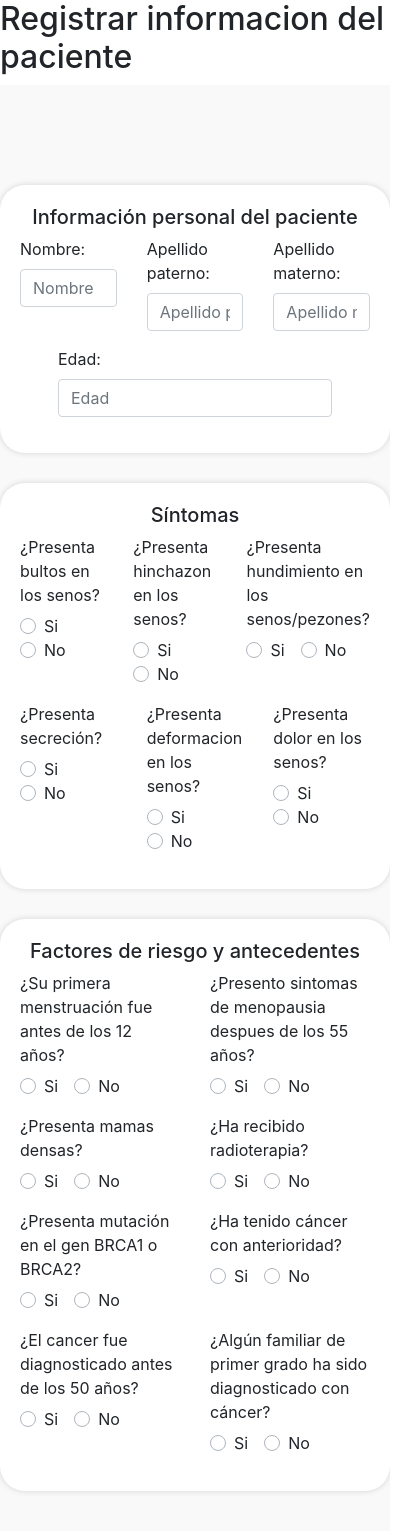
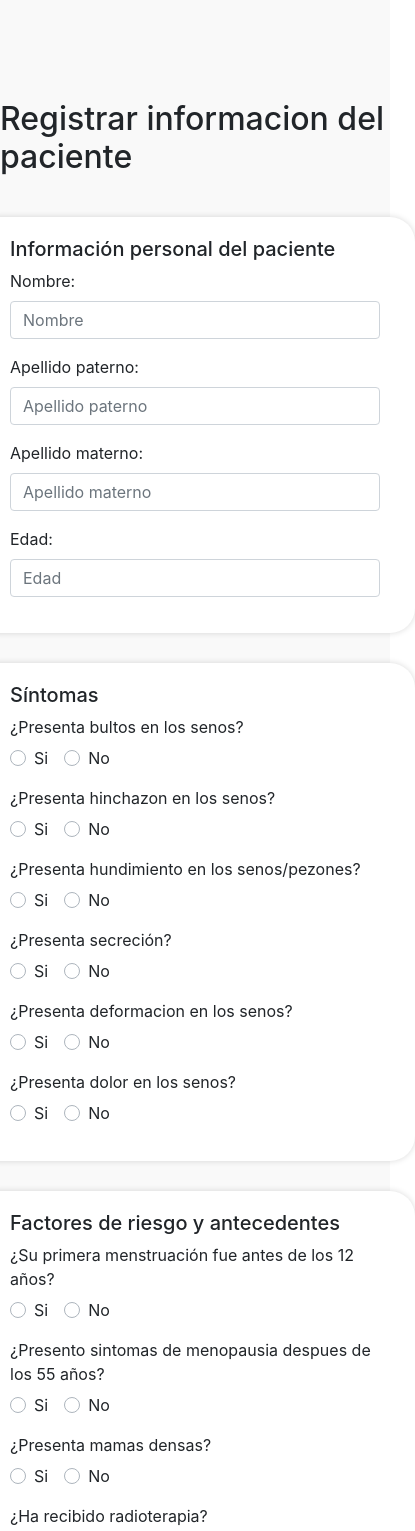
Before and after one commit to yisiah/proyectoCancer, a Vue app: page /#/pacient in a window 390 px wide. Shown: the top 1531 px of the page, 415 px wide, since content can reach past the window. Built offline with nearby package versions, Linux system fonts and the light colour scheme.

Commit message:
Se agregaron estilos a la vista de registro de pacientes y se agrego la peticion al api

```diff
--- a/src/components/pacient.vue
+++ b/src/components/pacient.vue
@@ -1,13 +1,12 @@
 <style lang="css" scoped>
-
 /*localstorage*/
 
 .box1 {
   border-radius: 25px;
   display: flex;
-    align-items: center;
+  align-items: flex-start;
   flex-direction: column;
-    justify-content: center;
+  justify-content: space-between;
   padding: 20px;
   box-shadow: 0px 0px 6px rgba(0, 0, 0, 0.15);
   width: 100%;
@@ -18,9 +17,19 @@
   border-radius: 25px;
   width: 100%;
   display: flex;
-    align-items: center;
+  align-items: flex-start;
   flex-direction: column;
   justify-content: center;
+  padding: 20px;
+  box-shadow: 0px 0px 6px rgba(0, 0, 0, 0.15);
+  background-color: white;
+  margin-top: 30px;
+  margin-bottom: 30px;
+}
+
+.box4 {
+  border-radius: 25px;
+  width: 100%;
   padding: 20px;
   box-shadow: 0px 0px 6px rgba(0, 0, 0, 0.15);
   background-color: white;
@@ -39,181 +48,253 @@
   flex-direction: column;
 }
 
+.maincontainer h2 {
+  margin-bottom: 40px;
+}
+
 .categoria {
   text-align: left;
 }
 
+.img_preview {
+  width: 400px;
+}
+
+.headerDivider {
+  border-left: 2px solid #38546d;
+}
 </style>
 
 <template lang="html">
-
 <div class="">
-
-    <h2>{{titulo}}</h2>
-
     <div class="maincontainer">
         <!--primer formulario-->
-
-        <b-form>
+        <h2>{{titulo}}</h2>
+        <b-form @submit="savePacient">
             <div class="box1">
+                <b-container fluid>
                     <h5 class="categoria">{{categoria1}}</h5>
                     <b-row>
-                    <b-col>
+                        <b-col md="4">
                             <b-form-group id="input-group-1" label="Nombre:" label-for="input-1">
-                            <b-form-input id="input-1" v-model="form.Name" type="text" required placeholder="Nombre"></b-form-input>
+                                <b-form-input id="input-1" v-model="form.name" type="text" required placeholder="Nombre"></b-form-input>
                             </b-form-group>
                         </b-col>
-                    <b-col>
+                        <b-col md="4">
                             <b-form-group id="input-group-1" label="Apellido paterno:" label-for="input-1">
-                            <b-form-input id="input-1" v-model="form.ApellidoP" type="text" required placeholder="Apellido paterno"></b-form-input>
+                                <b-form-input id="input-1" v-model="form.paternalName" type="text" required placeholder="Apellido paterno"></b-form-input>
                             </b-form-group>
                         </b-col>
-                    <b-col>
+                        <b-col md="4">
                             <b-form-group id="input-group-1" label="Apellido materno:" label-for="input-1">
-                            <b-form-input id="input-1" v-model="form.ApellidoM" type="text" required placeholder="Apellido materno"></b-form-input>
+                                <b-form-input id="input-1" v-model="form.maternalName" type="text" required placeholder="Apellido materno"></b-form-input>
                             </b-form-group>
                         </b-col>
                     </b-row>
                     <b-row>
+                        <b-col md="4">
                             <b-form-group id="input-group-1" label="Edad:" label-for="input-1">
-                        <b-form-input id="input-1" v-model="form.Edad" type="number" required placeholder="Edad"></b-form-input>
+                                <b-form-input id="input-1" v-model="form.age" type="number" required placeholder="Edad"></b-form-input>
                             </b-form-group>
+                        </b-col>
                     </b-row>
+                </b-container>
             </div>
 
 
             <!--segundo formulario-->
             <div class="box2">
-
+                <b-container fluid>
                     <h5>{{categoria2}}</h5>
                     <b-row>
-                    <b-col>
+                        <b-col md="4">
                             <b-form-group label="¿Presenta bultos en los senos?">
-                            <b-form-radio-group id="radio-group-1" v-model="selected" :options="options" name="sintoma1"></b-form-radio-group>
+                                <b-form-radio-group id="radio-group-1" v-model="form.sLump" :options="options" name="sintoma1"></b-form-radio-group>
                             </b-form-group>
                         </b-col>
-                    <b-col>
+                        <b-col md="4">
                             <b-form-group label="¿Presenta hinchazon en los senos?">
-                            <b-form-radio-group id="radio-group-2" v-model="selected" :options="options" name="sintoma2"></b-form-radio-group>
+                                <b-form-radio-group id="radio-group-2" v-model="form.sSwelling" :options="options" name="sintoma2"></b-form-radio-group>
                             </b-form-group>
                         </b-col>
-                    <b-col>
+                        <b-col md="4">
                             <b-form-group label="¿Presenta hundimiento en los senos/pezones?">
-                            <b-form-radio-group id="radio-group-3" v-model="selected" :options="options" name="sintoma3"></b-form-radio-group>
+                                <b-form-radio-group id="radio-group-3" v-model="form.sSinking" :options="options" name="sintoma3"></b-form-radio-group>
                             </b-form-group>
                         </b-col>
                     </b-row>
                     <b-row>
-                    <b-col>
+                        <b-col md="4">
                             <b-form-group label="¿Presenta secreción?">
-                            <b-form-radio-group id="radio-group-4" v-model="selected" :options="options" name="sintoma4"></b-form-radio-group>
+                                <b-form-radio-group id="radio-group-4" v-model="form.sSecretion" :options="options" name="sintoma4"></b-form-radio-group>
                             </b-form-group>
                         </b-col>
-                    <b-col>
+                        <b-col md="4">
                             <b-form-group label="¿Presenta deformacion en los senos?">
-                            <b-form-radio-group id="radio-group-5" v-model="selected" :options="options" name="sintoma5"></b-form-radio-group>
+                                <b-form-radio-group id="radio-group-5" v-model="form.sDeformation" :options="options" name="sintoma5"></b-form-radio-group>
                             </b-form-group>
                         </b-col>
-                    <b-col>
+                        <b-col md="4">
                             <b-form-group label="¿Presenta dolor en los senos?">
-                            <b-form-radio-group id="radio-group-6" v-model="selected" :options="options" name="sintoma6"></b-form-radio-group>
+                                <b-form-radio-group id="radio-group-6" v-model="form.sPain" :options="options" name="sintoma6"></b-form-radio-group>
                             </b-form-group>
                         </b-col>
                     </b-row>
-
+                </b-container>
             </div>
             <!--tercer formulario-->
             <div class="box2">
-
+                <b-container fluid>
                     <h5>{{categoria3}}</h5>
                     <b-row>
-                    <b-col>
+                        <b-col md="6">
                             <b-form-group label="¿Su primera menstruación fue antes de los 12 años?">
-                            <b-form-radio-group id="radio-group-7" v-model="selected" :options="options" name="factor1"></b-form-radio-group>
+                                <b-form-radio-group id="radio-group-7" v-model="form.rMenstruation" :options="options" name="factor1"></b-form-radio-group>
                             </b-form-group>
                         </b-col>
-                    <b-col>
+                        <b-col md="6">
                             <b-form-group label="¿Presento sintomas de menopausia despues de los 55 años?">
-                            <b-form-radio-group id="radio-group-8" v-model="selected" :options="options" name="factor2"></b-form-radio-group>
+                                <b-form-radio-group id="radio-group-8" v-model="form.sMenopause" :options="options" name="factor2"></b-form-radio-group>
                             </b-form-group>
                         </b-col>
                     </b-row>
                     <b-row>
-                    <b-col>
+                        <b-col md="6">
                             <b-form-group label="¿Presenta mamas densas?">
-                            <b-form-radio-group id="radio-group-9" v-model="selected" :options="options" name="factor3"></b-form-radio-group>
+                                <b-form-radio-group id="radio-group-9" v-model="form.rDenseBreast" :options="options" name="factor3"></b-form-radio-group>
                             </b-form-group>
                         </b-col>
-                    <b-col>
+                        <b-col md="6">
                             <b-form-group label="¿Ha recibido radioterapia?">
-                            <b-form-radio-group id="radio-group-10" v-model="selected" :options="options" name="factor4"></b-form-radio-group>
+                                <b-form-radio-group id="radio-group-10" v-model="form.rRadiotherapy" :options="options" name="factor4"></b-form-radio-group>
                             </b-form-group>
                         </b-col>
                     </b-row>
                     <b-row>
-                    <b-col>
+                        <b-col md="6">
                             <b-form-group label="¿Presenta mutación en el gen BRCA1 o BRCA2?">
-                            <b-form-radio-group id="radio-group-11" v-model="selected" :options="options" name="factor5"></b-form-radio-group>
+                                <b-form-radio-group id="radio-group-11" v-model="form.rMutation" :options="options" name="factor5"></b-form-radio-group>
                             </b-form-group>
                         </b-col>
-                    <b-col>
+                        <b-col md="6">
                             <b-form-group label="¿Ha tenido cáncer con anterioridad?">
-                            <b-form-radio-group id="radio-group-12" v-model="selected" :options="options" name="factor6"></b-form-radio-group>
+                                <b-form-radio-group id="radio-group-12" v-model="form.antCancer" :options="options" name="factor6"></b-form-radio-group>
                             </b-form-group>
                         </b-col>
                     </b-row>
                     <b-row>
-                    <b-col>
+                        <b-col md="6">
                             <b-form-group label="¿El cancer fue diagnosticado antes de los 50 años?">
-                            <b-form-radio-group id="radio-group-13" v-model="selected" :options="options" name="factor7"></b-form-radio-group>
+                                <b-form-radio-group id="radio-group-13" v-model="form.antDiagnosis" :options="options" name="factor7"></b-form-radio-group>
                             </b-form-group>
                         </b-col>
-                    <b-col>
+                        <b-col md="6">
                             <b-form-group label="¿Algún familiar de primer grado ha sido diagnosticado con cáncer?">
-                            <b-form-radio-group id="radio-group-14" v-model="selected" :options="options" name="factor8"></b-form-radio-group>
+                                <b-form-radio-group id="radio-group-14" v-model="form.antRelative" :options="options" name="factor8"></b-form-radio-group>
                             </b-form-group>
                         </b-col>
                     </b-row>
+                </b-container>
+            </div>
 
+            <!--tercer formulario-->
+            <div class="box4">
+                <div class="row">
+                    <div class="col-md-6">
+                        <div class="img_preview_container">
+                            <img :src=imgUrl alt="image" class="img_preview">
                         </div>
-        </b-form>
-        <div class="d-flex justify-content-center">
-            <div class="btn btn-mdb-color btn-rounded float-left">
-                <span>Choose file</span>
-                <input type="file">
+                        <div>
+                            <input class="" type="file" ref="myFile" @change="previewFiles">
+
+                            <button class="btn btn-secondary">Analizar imagen</button>
                         </div>
                     </div>
+                    <div class="col-md-6 headerDivider">
+                        <h3>Resultado del análisis</h3>
+                    </div>
+                </div>
+            </div>
+
+            <button type="submit" class="btn btn-primary">Guardar registro</button>
+        </b-form>
     </div>
 </div>
 
 </template>
 
 <script>
-
 export default {
   data() {
     return {
       titulo: "Registrar informacion del paciente",
+      imgUrl:
+        "https://th.bing.com/th/id/OIP.vHpJXWt8lBwvG9c2pjAe2QHaHa?w=169&h=180&c=7&o=5&pid=1.7",
       categoria1: "Información personal del paciente",
       categoria2: "Síntomas",
       categoria3: "Factores de riesgo y antecedentes",
       form: {
-                nombre: '',
-                apellidoPaterno: '',
-                apellidoMaterno: '',
-
+        name: "",
+        paternalName: "",
+        maternalName: "",
+        age: "",
+        sLump: "",
+        sSwelling: "",
+        sSinking: "",
+        sSecretion: "",
+        sDeformation: "",
+        sPain: "",
+        rMenstruation: "",
+        sMenopause: "",
+        rDenseBreast: "",
+        rRadiotherapy: "",
+        rMutation: "",
+        antCancer: "",
+        antRelative: "",
+        antDiagnosis: ""
       },
       /*añadir uno por cada radio boton*/
-            selected: '',
-            options: [{
-                text: 'Si',
-                value: 'True'
-            }, {
-                text: 'No',
-                value: 'False'
-            }]
+      selected: "",
+      options: [
+        {
+          text: "Si",
+          value: 1
+        },
+        {
+          text: "No",
+          value: 0
+        }
+      ]
+    };
+  },
+  methods: {
+    previewFiles(e) {
+      const file = e.target.files[0];
+      this.imgUrl = URL.createObjectURL(file);
+    },
+    savePacient(event) {
+      event.preventDefault();
+      const token = localStorage.getItem("sessionToken")
+      fetch("https://test-ibm-vr.herokuapp.com/pacient", {
+        method: "POST",
+        headers: {
+          "Content-Type":
+            "application/json", /*formato de lo que se envia o tipo de peticion*/
+            "Authorization": token
+        },
+        body: JSON.stringify(this.form) /*que es lo que se esta enviando*/
+      })
+      .then((response)=>{
+          if(response.status == 200){
+              alert("Se registro el paciente correctamente")
+
+          }
+          else{
+              alert("Hubo un error al registrar al paciente")
+          }
+          console.log(response)
+      })
     }
   }
-}
-
+};
 </script>
```
Lines whose indentation alone changed are shown as unchanged.
